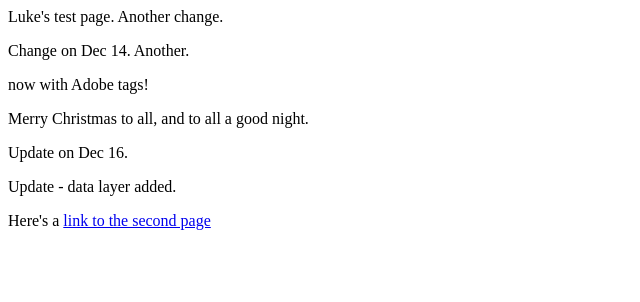
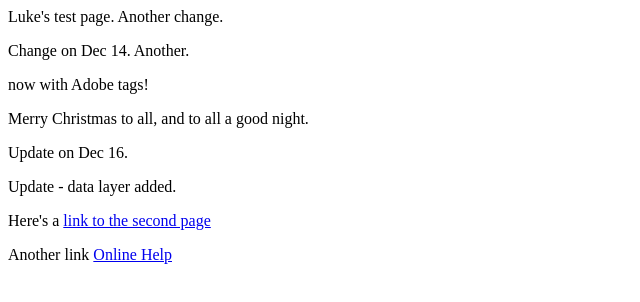
Before and after one commit to luke-penrod/test-training, a plain HTML site: page index.html in a window 1280 px wide. Shown: the whole page, without its empty margins (0-640 px from the left). Drawn offline with Linux system fonts and the light colour scheme.

Commit message:
Update index.html

```diff
--- a/index.html
+++ b/index.html
@@ -10,6 +10,7 @@
 <p>Update on Dec 16.</p></body>
 <p>Update - data layer added.</p>
 <p>Here's a <a href="another-page.html">link to the second page</a></p>
+<p>Another link <a href="https://luke-penrod.github.io/test-training/another-page.html">Online Help</a></p>
 <script src="datalayer.js"></script>
 </script>
 </html>
```
